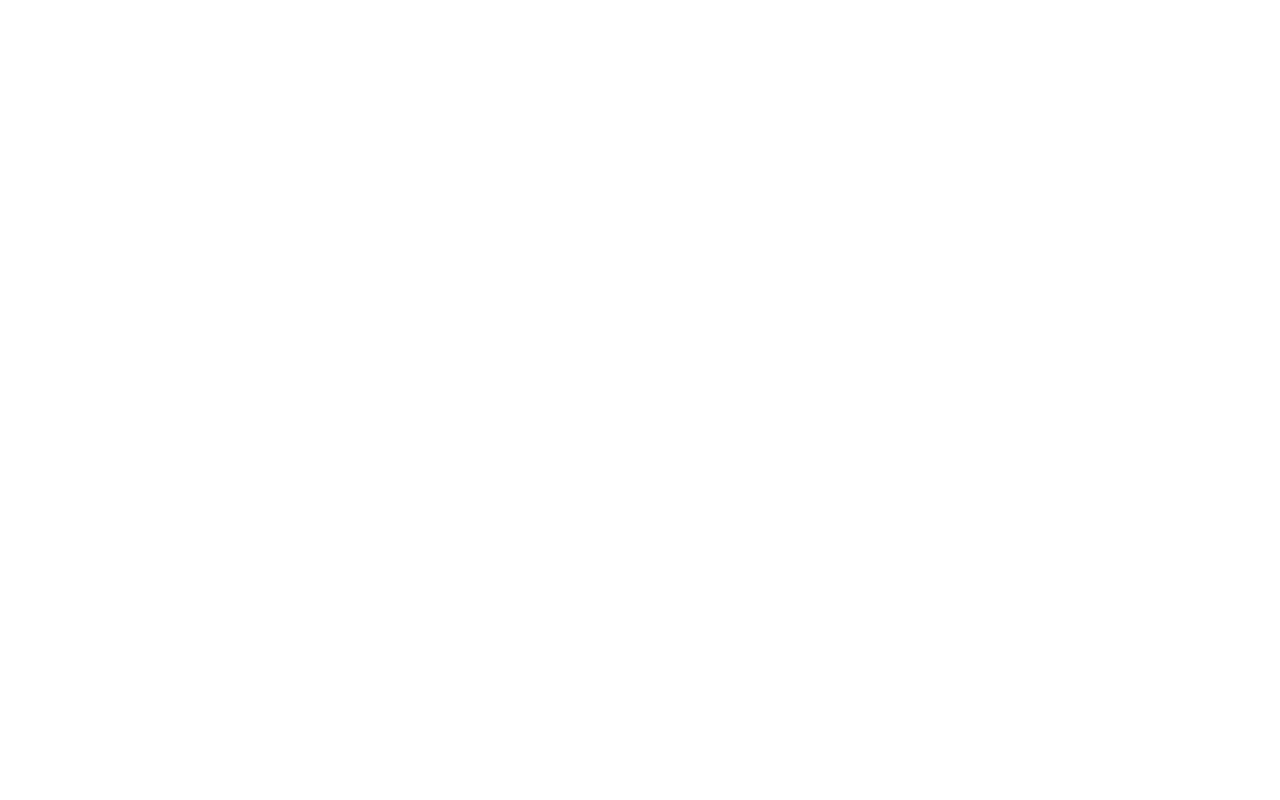
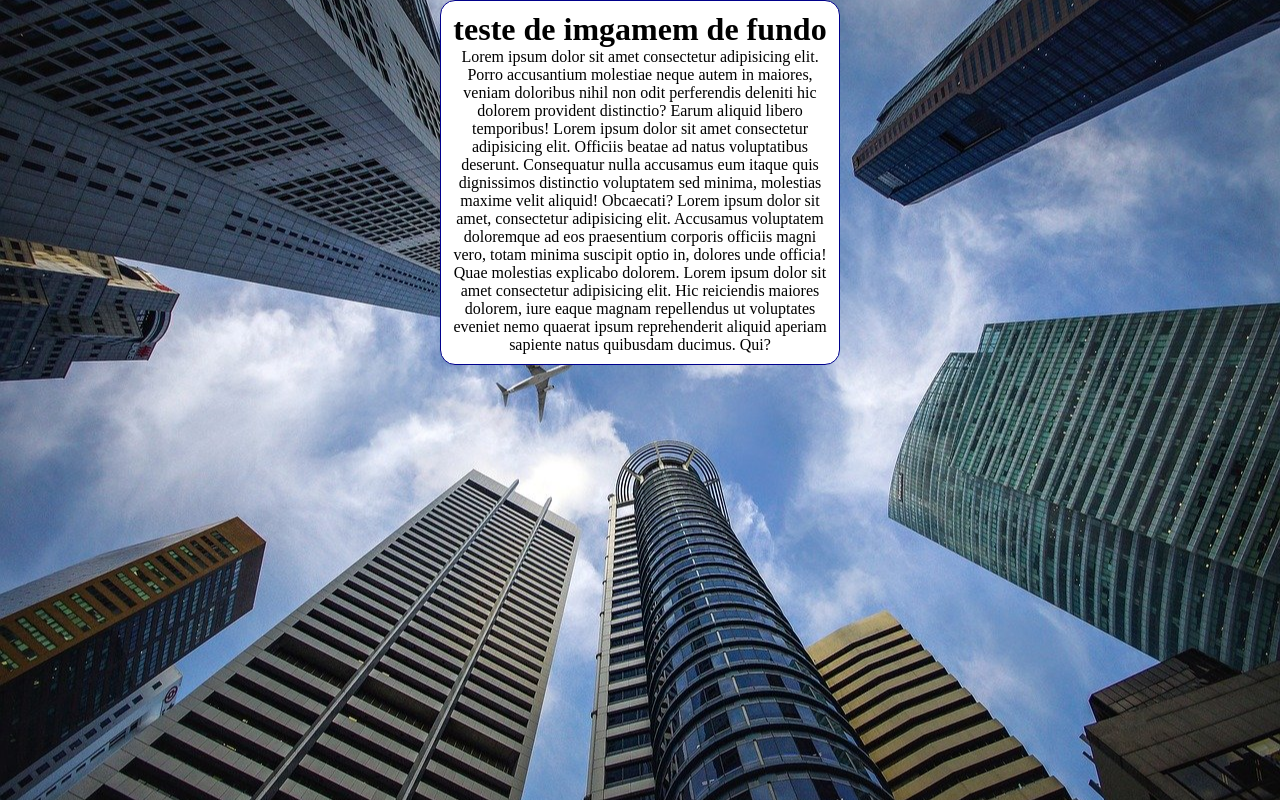
Before and after one commit to ThiagoRambo/atividade-cev, a plain HTML site: page index.html in a window 1280 px wide. Drawn offline with Linux system fonts and the light colour scheme.

Commit message:
uso do bksize cover

```diff
--- a/index.html
+++ b/index.html
@@ -7,7 +7,10 @@
   <title>Cruso em video</title>
 </head>
 <body>
-
+  <main>
+    <h1>teste de imgamem de fundo</h1>
+    <p>Lorem ipsum dolor sit amet consectetur adipisicing elit. Porro accusantium molestiae neque autem in maiores, veniam doloribus nihil non odit perferendis deleniti hic dolorem provident distinctio? Earum aliquid libero temporibus! Lorem ipsum dolor sit amet consectetur adipisicing elit. Officiis beatae ad natus voluptatibus deserunt. Consequatur nulla accusamus eum itaque quis dignissimos distinctio voluptatem sed minima, molestias maxime velit aliquid! Obcaecati? Lorem ipsum dolor sit amet, consectetur adipisicing elit. Accusamus voluptatem doloremque ad eos praesentium corporis officiis magni vero, totam minima suscipit optio in, dolores unde officia! Quae molestias explicabo dolorem. Lorem ipsum dolor sit amet consectetur adipisicing elit. Hic reiciendis maiores dolorem, iure eaque magnam repellendus ut voluptates eveniet nemo quaerat ipsum reprehenderit aliquid aperiam sapiente natus quibusdam ducimus. Qui?</p>
+  </main>
 
 </body>
 </html>
--- a/style.css
+++ b/style.css
@@ -5,3 +5,26 @@
   margin: 0px;
   box-sizing: border-box;
 }
+
+body {
+  height: 100vh;
+  background-color: black;
+  background-image: url('assets/img/wallpaper002.jpg');
+  background-position: center center;
+  background-repeat: no-repeat;
+  background-size: cover;
+
+}
+
+main {
+  background-color: white;
+  width: 400px;
+  padding: 10px;
+  margin: auto;
+  border: 1px solid darkblue;
+  border-radius: 15px;
+}
+
+h1, p {
+  text-align: center;
+}
```
